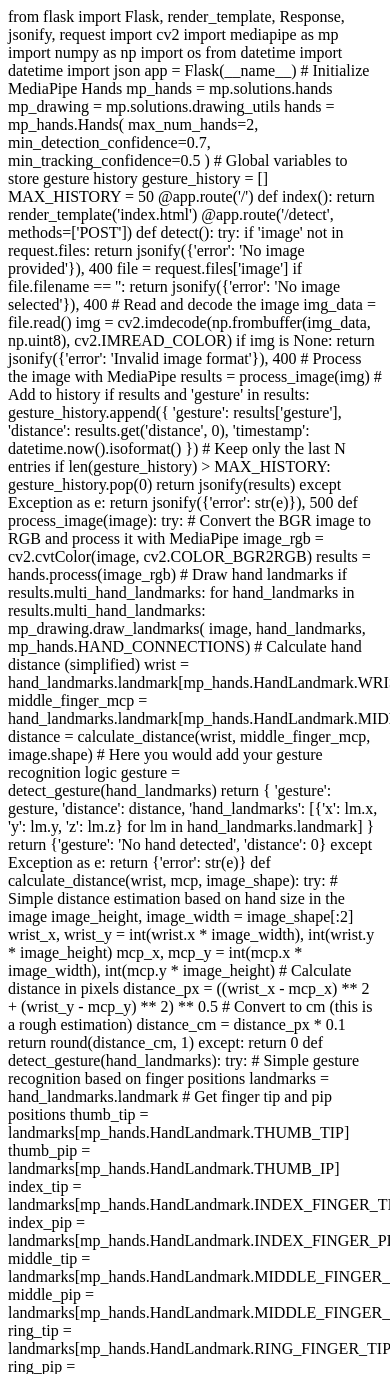
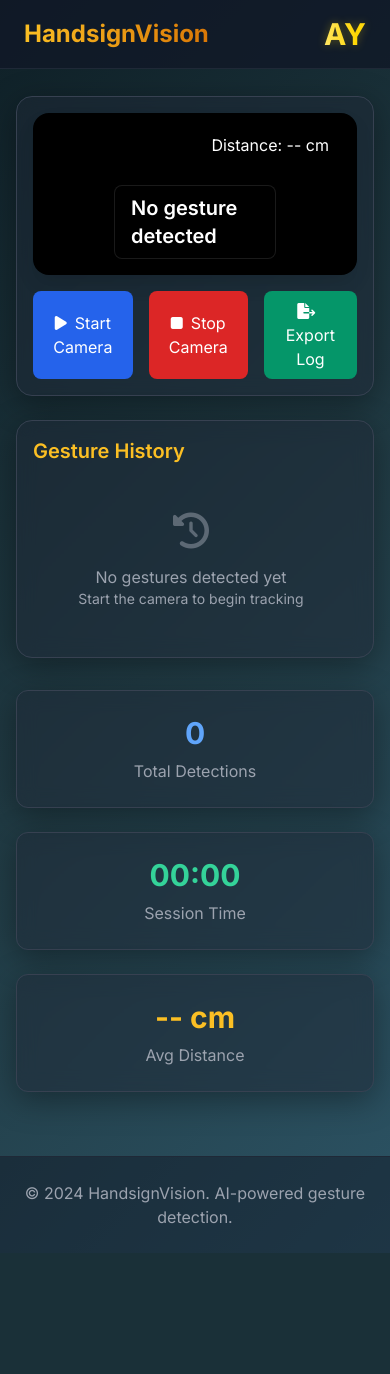
Before and after one commit to artasyaskar/Handsign-Detection_Project, a Flask app: page / in a window 390 px wide; the page is wider, and only the part inside the window is pictured. Shown: the top 1374 px of that part. After the commit the page ends 1253 px from the top of that part, so only its background shows below. Run offline with Flask 3, Linux system fonts and the light colour scheme.

Commit message:
Update index.html

```diff
--- a/templates/index.html
+++ b/templates/index.html
@@ -1,197 +1,92 @@
-from flask import Flask, render_template, Response, jsonify, request
-import cv2
-import mediapipe as mp
-import numpy as np
-import os
-from datetime import datetime
-import json
 
-app = Flask(__name__)
+<!DOCTYPE html>
+<html lang="en">
+<head>
+    <meta charset="UTF-8">
+    <meta name="viewport" content="width=device-width, initial-scale=1.0">
+    <title>HandsignVision - AI Gesture Detection</title>
+    <link href="https://cdn.jsdelivr.net/npm/tailwindcss@2.2.19/dist/tailwind.min.css" rel="stylesheet">
+    <link rel="stylesheet" href="{{ url_for('static', filename='css/styles.css') }}">
+    <link rel="stylesheet" href="https://cdnjs.cloudflare.com/ajax/libs/font-awesome/6.0.0-beta3/css/all.min.css">
+</head>
 
-# Initialize MediaPipe Hands
-mp_hands = mp.solutions.hands
-mp_drawing = mp.solutions.drawing_utils
-hands = mp_hands.Hands(
-    max_num_hands=2,
-    min_detection_confidence=0.7,
-    min_tracking_confidence=0.5
-)
+<body class="bg-gray-900 text-white min-h-screen">
+    <!-- Header with Logo -->
+    <header class="bg-gray-900 bg-opacity-80 backdrop-blur-sm border-b border-gray-800 fixed w-full z-50">
+        <div class="container mx-auto px-6 py-4 flex justify-between items-center">
+            <h1 class="text-2xl font-bold bg-gradient-to-r from-yellow-400 to-yellow-600 bg-clip-text text-transparent">
+                HandsignVision
+            </h1>
+            <div class="shimmer-logo text-3xl font-bold text-yellow-500">AY</div>
+        </div>
+    </header>
 
-# Global variables to store gesture history
-gesture_history = []
-MAX_HISTORY = 50
+    <!-- Main Content -->
+    <main class="container mx-auto px-4 pt-24 pb-16">
+        <div class="grid grid-cols-1 lg:grid-cols-3 gap-6">
+            <!-- Webcam Feed -->
+            <div class="lg:col-span-2 bg-gray-800 bg-opacity-50 rounded-2xl p-4 border border-gray-700 glass">
+                <div class="relative aspect-video bg-black rounded-xl overflow-hidden" id="webcam-container">
+                    <video id="webcam" autoplay playsinline class="w-full h-full object-cover"></video>
+                    <canvas id="output" class="absolute inset-0 w-full h-full"></canvas>
+                    <div id="gesture-overlay" class="absolute bottom-4 left-1/2 transform -translate-x-1/2 bg-black bg-opacity-70 text-white px-4 py-2 rounded-lg text-xl font-semibold">
+                        No gesture detected
+                    </div>
+                    <div id="distance-overlay" class="absolute top-4 right-4 bg-black bg-opacity-70 text-white px-3 py-1 rounded-lg">
+                        Distance: -- cm
+                    </div>
+                </div>
+                <div class="mt-4 flex space-x-4">
+                    <button id="startCamera" class="bg-blue-600 hover:bg-blue-700 text-white px-4 py-2 rounded-lg transition-colors">
+                        <i class="fas fa-play mr-2"></i>Start Camera
+                    </button>
+                    <button id="stopCamera" class="bg-red-600 hover:bg-red-700 text-white px-4 py-2 rounded-lg transition-colors">
+                        <i class="fas fa-stop mr-2"></i>Stop Camera
+                    </button>
+                    <button id="exportLog" class="ml-auto bg-green-600 hover:bg-green-700 text-white px-4 py-2 rounded-lg transition-colors">
+                        <i class="fas fa-file-export mr-2"></i>Export Log
+                    </button>
+                </div>
+            </div>
 
-@app.route('/')
-def index():
-    return render_template('index.html')
+            <!-- Gesture History -->
+            <div class="bg-gray-800 bg-opacity-50 rounded-2xl p-4 border border-gray-700 glass h-[600px] flex flex-col">
+                <h2 class="text-xl font-semibold mb-4 text-yellow-400">Gesture History</h2>
+                <div id="gesture-history" class="flex-1 overflow-y-auto space-y-2 pr-2">
+                    <div class="text-center text-gray-400 py-8">
+                        <i class="fas fa-history text-4xl mb-4 opacity-50"></i>
+                        <p>No gestures detected yet</p>
+                        <p class="text-sm">Start the camera to begin tracking</p>
+                    </div>
+                </div>
+            </div>
+        </div>
 
-@app.route('/detect', methods=['POST'])
-def detect():
-    try:
-        if 'image' not in request.files:
-            return jsonify({'error': 'No image provided'}), 400
+        <!-- Statistics Section -->
+        <div class="mt-8 grid grid-cols-1 md:grid-cols-3 gap-6">
+            <div class="bg-gray-800 bg-opacity-50 rounded-xl p-6 border border-gray-700 glass text-center">
+                <div class="text-3xl font-bold text-blue-400" id="total-detections">0</div>
+                <div class="text-gray-400 mt-2">Total Detections</div>
+            </div>
+            <div class="bg-gray-800 bg-opacity-50 rounded-xl p-6 border border-gray-700 glass text-center">
+                <div class="text-3xl font-bold text-green-400" id="session-time">00:00</div>
+                <div class="text-gray-400 mt-2">Session Time</div>
+            </div>
+            <div class="bg-gray-800 bg-opacity-50 rounded-xl p-6 border border-gray-700 glass text-center">
+                <div class="text-3xl font-bold text-yellow-400" id="avg-distance">-- cm</div>
+                <div class="text-gray-400 mt-2">Avg Distance</div>
+            </div>
+        </div>
+    </main>
 
-        file = request.files['image']
-        if file.filename == '':
-            return jsonify({'error': 'No image selected'}), 400
+    <!-- Footer -->
+    <footer class="bg-gray-900 bg-opacity-50 border-t border-gray-800 py-6">
+        <div class="container mx-auto px-4 text-center text-gray-400">
+            <p>&copy; 2024 HandsignVision. AI-powered gesture detection.</p>
+        </div>
+    </footer>
 
-        # Read and decode the image
-        img_data = file.read()
-        img = cv2.imdecode(np.frombuffer(img_data, np.uint8), cv2.IMREAD_COLOR)
-
-        if img is None:
-            return jsonify({'error': 'Invalid image format'}), 400
-
-        # Process the image with MediaPipe
-        results = process_image(img)
-
-        # Add to history
-        if results and 'gesture' in results:
-            gesture_history.append({
-                'gesture': results['gesture'],
-                'distance': results.get('distance', 0),
-                'timestamp': datetime.now().isoformat()
-            })
-            # Keep only the last N entries
-            if len(gesture_history) > MAX_HISTORY:
-                gesture_history.pop(0)
-
-        return jsonify(results)
-
-    except Exception as e:
-        return jsonify({'error': str(e)}), 500
-
-def process_image(image):
-    try:
-        # Convert the BGR image to RGB and process it with MediaPipe
-        image_rgb = cv2.cvtColor(image, cv2.COLOR_BGR2RGB)
-        results = hands.process(image_rgb)
-
-        # Draw hand landmarks
-        if results.multi_hand_landmarks:
-            for hand_landmarks in results.multi_hand_landmarks:
-                mp_drawing.draw_landmarks(
-                    image, hand_landmarks, mp_hands.HAND_CONNECTIONS)
-
-                # Calculate hand distance (simplified)
-                wrist = hand_landmarks.landmark[mp_hands.HandLandmark.WRIST]
-                middle_finger_mcp = hand_landmarks.landmark[mp_hands.HandLandmark.MIDDLE_FINGER_MCP]
-                distance = calculate_distance(wrist, middle_finger_mcp, image.shape)
-
-                # Here you would add your gesture recognition logic
-                gesture = detect_gesture(hand_landmarks)
-
-                return {
-                    'gesture': gesture,
-                    'distance': distance,
-                    'hand_landmarks': [{'x': lm.x, 'y': lm.y, 'z': lm.z}
-                                     for lm in hand_landmarks.landmark]
-                }
-        return {'gesture': 'No hand detected', 'distance': 0}
-
-    except Exception as e:
-        return {'error': str(e)}
-
-def calculate_distance(wrist, mcp, image_shape):
-    try:
-        # Simple distance estimation based on hand size in the image
-        image_height, image_width = image_shape[:2]
-        wrist_x, wrist_y = int(wrist.x * image_width), int(wrist.y * image_height)
-        mcp_x, mcp_y = int(mcp.x * image_width), int(mcp.y * image_height)
-
-        # Calculate distance in pixels
-        distance_px = ((wrist_x - mcp_x) ** 2 + (wrist_y - mcp_y) ** 2) ** 0.5
-
-        # Convert to cm (this is a rough estimation)
-        distance_cm = distance_px * 0.1
-
-        return round(distance_cm, 1)
-    except:
-        return 0
-
-def detect_gesture(hand_landmarks):
-    try:
-        # Simple gesture recognition based on finger positions
-        landmarks = hand_landmarks.landmark
-
-        # Get finger tip and pip positions
-        thumb_tip = landmarks[mp_hands.HandLandmark.THUMB_TIP]
-        thumb_pip = landmarks[mp_hands.HandLandmark.THUMB_IP]
-
-        index_tip = landmarks[mp_hands.HandLandmark.INDEX_FINGER_TIP]
-        index_pip = landmarks[mp_hands.HandLandmark.INDEX_FINGER_PIP]
-
-        middle_tip = landmarks[mp_hands.HandLandmark.MIDDLE_FINGER_TIP]
-        middle_pip = landmarks[mp_hands.HandLandmark.MIDDLE_FINGER_PIP]
-
-        ring_tip = landmarks[mp_hands.HandLandmark.RING_FINGER_TIP]
-        ring_pip = landmarks[mp_hands.HandLandmark.RING_FINGER_PIP]
-
-        pinky_tip = landmarks[mp_hands.HandLandmark.PINKY_TIP]
-        pinky_pip = landmarks[mp_hands.HandLandmark.PINKY_PIP]
-
-        # Check if fingers are extended
-        fingers_up = []
-
-        # Thumb
-        if thumb_tip.x > thumb_pip.x:
-            fingers_up.append(1)
-        else:
-            fingers_up.append(0)
-
-        # Other fingers
-        for tip, pip in [(index_tip, index_pip), (middle_tip, middle_pip),
-                        (ring_tip, ring_pip), (pinky_tip, pinky_pip)]:
-            if tip.y < pip.y:
-                fingers_up.append(1)
-            else:
-                fingers_up.append(0)
-
-        # Gesture recognition
-        total_fingers = sum(fingers_up)
-
-        if total_fingers == 0:
-            return "Fist"
-        elif total_fingers == 1:
-            if fingers_up[1] == 1:
-                return "Pointing"
-            elif fingers_up[0] == 1:
-                return "Thumbs Up"
-            else:
-                return "One Finger"
-        elif total_fingers == 2:
-            if fingers_up[1] == 1 and fingers_up[2] == 1:
-                return "Peace Sign"
-            else:
-                return "Two Fingers"
-        elif total_fingers == 5:
-            return "Open Hand"
-        else:
-            return f"{total_fingers} Fingers"
-
-    except Exception as e:
-        return "Unknown Gesture"
-
-@app.route('/export-log')
-def export_log():
-    try:
-        # Convert gesture history to CSV
-        csv_data = "timestamp,gesture,distance\n"
-        for entry in gesture_history:
-            csv_data += f"{entry['timestamp']},{entry['gesture']},{entry['distance']}\n"
-
-        return Response(
-            csv_data,
-            mimetype="text/csv",
-            headers={"Content-disposition": "attachment; filename=gesture_log.csv"}
-        )
-    except Exception as e:
-        return jsonify({'error': str(e)}), 500
-
-@app.route('/health')
-def health():
-    return jsonify({'status': 'healthy'})
-
-# For Vercel deployment
-if __name__ == '__main__':
-    app.run(debug=False, host='0.0.0.0', port=int(os.environ.get('PORT', 5000)))
+    <!-- Scripts -->
+    <script src="{{ url_for('static', filename='js/main.js') }}"></script>
+</body>
+</html>
```
